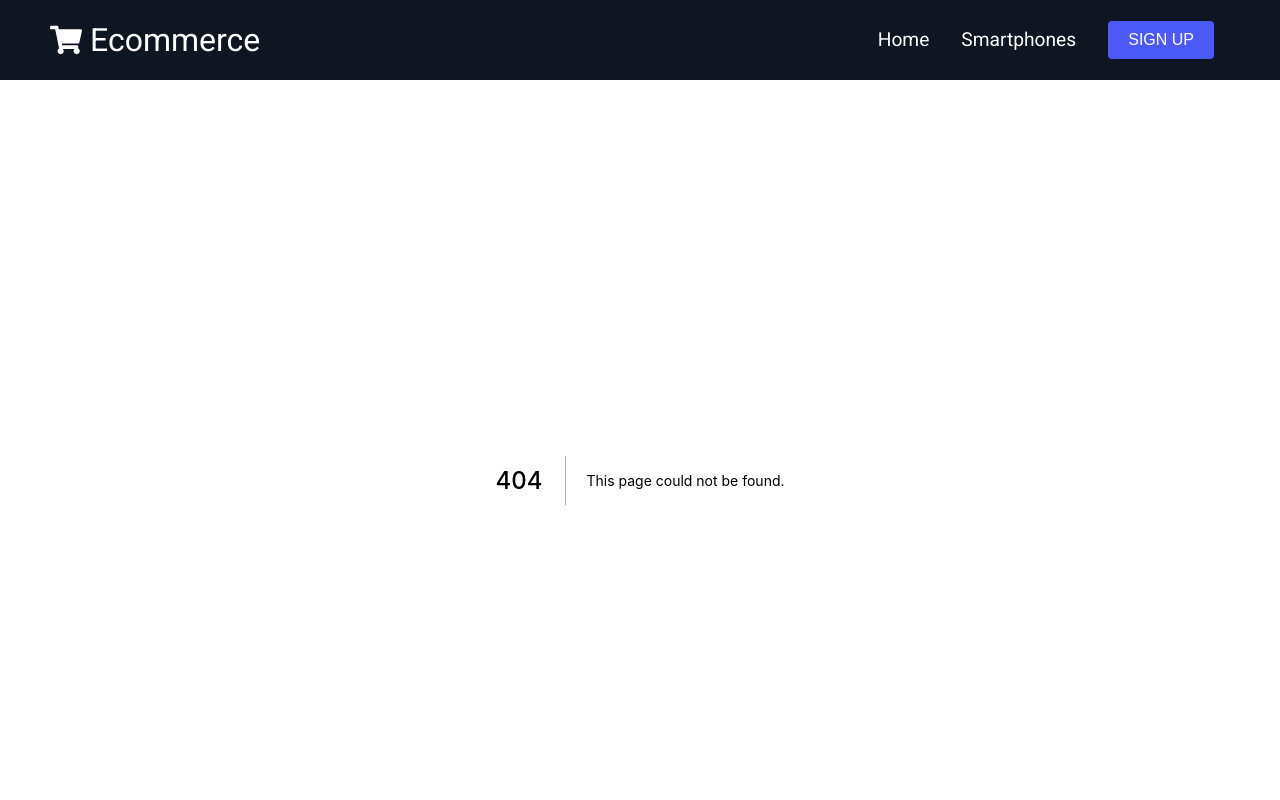
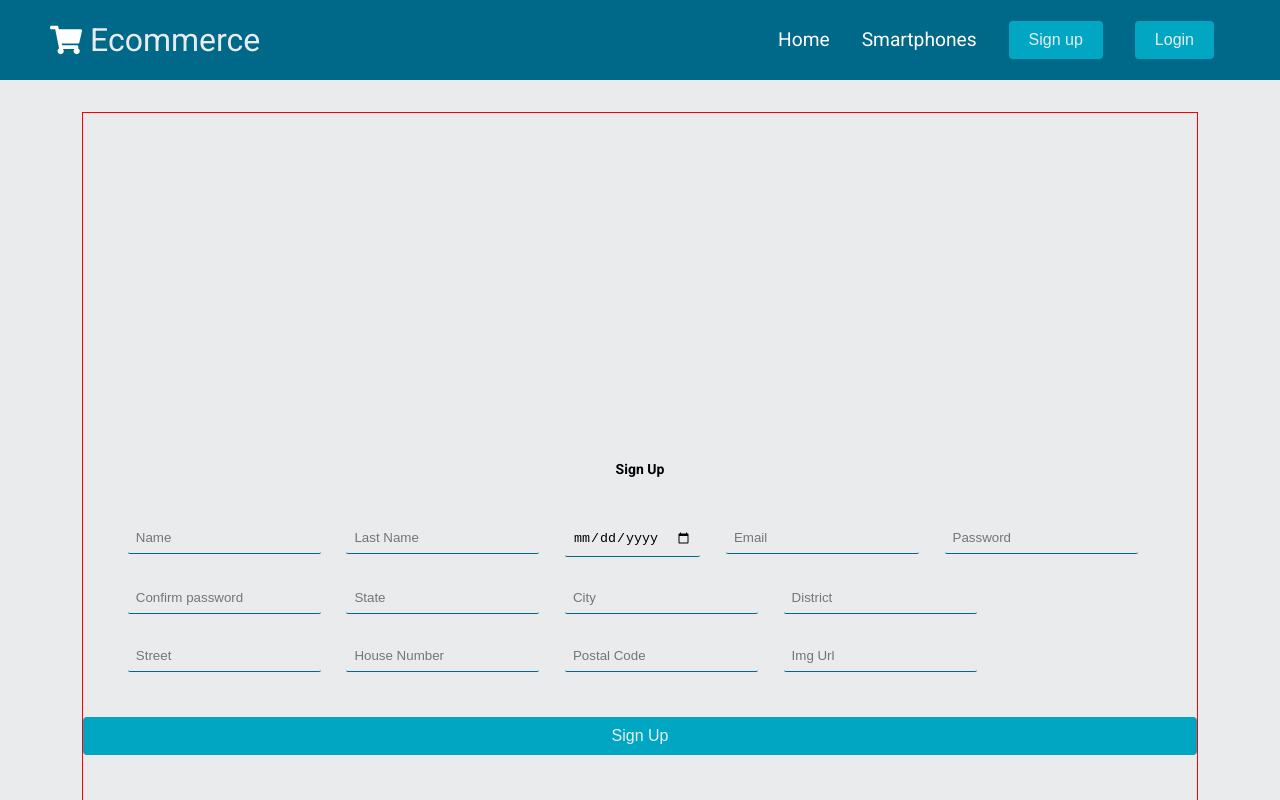
Before and after one commit to wenked/ecommerce-frontend, a Next.js app: page /signup in a window 1280 px wide. Before the commit this address had no page. Shown: the top 800 px of the page. Built offline with nearby package versions, Linux system fonts and the light colour scheme.

Commit message:
sign up page

```diff
--- a/components/layout/NavBar/index.tsx
+++ b/components/layout/NavBar/index.tsx
@@ -66,14 +66,31 @@ const NavBar: React.FC = () => {
 								{button ? (
 									<Link href='/signup' passHref>
 										<NavBtnLink>
-											<Button primary>SIGN UP</Button>
+											<Button primary>Sign up</Button>
 										</NavBtnLink>
 									</Link>
 								) : (
 									<Link href='/signup' passHref>
 										<NavBtnLink>
 											<Button primary fontBig>
-												SIGN UP
+												Sign up
+											</Button>
+										</NavBtnLink>
+									</Link>
+								)}
+							</NavItemBtn>
+							<NavItemBtn>
+								{button ? (
+									<Link href='/login' passHref>
+										<NavBtnLink>
+											<Button primary>Login</Button>
+										</NavBtnLink>
+									</Link>
+								) : (
+									<Link href='/login' passHref>
+										<NavBtnLink>
+											<Button primary fontBig>
+												Login
 											</Button>
 										</NavBtnLink>
 									</Link>
--- a/components/layout/NavBar/styles.ts
+++ b/components/layout/NavBar/styles.ts
@@ -8,7 +8,8 @@ interface NavMenuProps {
 }
 
 export const Nav = styled.nav`
-	background: #101522;
+	background: #006989;
+	color: #eaebed;
 	height: 80px;
 	display: flex;
 	justify-content: center;
@@ -23,10 +24,11 @@ export const NavBarContainer = styled(Container)`
 	display: flex;
 	justify-content: space-between;
 	height: 80px;
+	max-width: 100%;
 `;
 
 export const NavLogo = styled.a`
-	color: #fff;
+	color: #eaebed;
 	justify-self: flex-start;
 	cursor: pointer;
 	text-decoration: none;
@@ -69,7 +71,7 @@ export const NavMenu = styled.ul<NavMenuProps>`
 		left: ${({ click }) => (click ? 0 : '-100%')};
 		opacity: 1;
 		transition: all 0.5s ease;
-		background: #101522;
+		background: #006989;
 	}
 `;
 
@@ -78,7 +80,7 @@ export const NavItem = styled.li`
 	border-bottom: 2px solid transparent;
 
 	&:hover {
-		border-bottom: 2px solid #4b59f7;
+		border-bottom: 2px solid #01a7c2;
 	}
 
 	@media (max-width: 960px) {
@@ -97,6 +99,9 @@ export const NavLinks = styled.a`
 	text-decoration: none;
 	padding: 0.5rem 1rem;
 	height: 100%;
+	&:hover {
+		color: #a3bac3;
+	}
 
 	@media (max-width: 960px) {
 		text-align: center;
@@ -105,7 +110,7 @@ export const NavLinks = styled.a`
 		display: table;
 
 		&:hover {
-			color: #4b59f7;
+			color: #a3bac3;
 			transition: all 0.3s ease;
 		}
 	}
--- /dev/null
+++ b/pages/signup/index.tsx
@@ -0,0 +1,93 @@
+import { Button, Container } from '@styles/global';
+import React, { useState } from 'react';
+import {
+	ButtonContainer,
+	Form,
+	Input,
+	InputsContainer,
+	Label,
+	RegisterBox,
+} from './styles';
+
+const SingUp: React.FC = () => {
+	const [name, setName] = useState('');
+	const [lastname, setLastName] = useState('');
+	const [borndate, setBornDate] = useState('');
+	const [email, setEmail] = useState('');
+	const [password, setPassword] = useState('');
+	const [state, setState] = useState('');
+	const [city, setCity] = useState('');
+	const [district, setDistrict] = useState('');
+	const [street, setStreet] = useState('');
+	const [housenumber, setHouseNumber] = useState<number>();
+	const [postalcode, setPostalCode] = useState<number>();
+	const [imgurl, setImgUrl] = useState('');
+	const [checkPasssword, setCheckPasssword] = useState('');
+
+	return (
+		<Container>
+			<RegisterBox>
+				<Form>
+					<Label>Sign Up</Label>
+					<InputsContainer>
+						<Input required type='text' value={name} placeholder='Name' />
+						<Input
+							required
+							type='text'
+							value={lastname}
+							placeholder='Last Name'
+						/>
+						<Input
+							required
+							type='date'
+							value={borndate}
+							placeholder='Born Date'
+						/>
+						<Input required type='text' value={email} placeholder='Email' />
+						<Input
+							required
+							type='password'
+							value={password}
+							placeholder='Password'
+						/>
+						<Input
+							required
+							type='password'
+							value={checkPasssword}
+							placeholder='Confirm password'
+						/>
+						<Input required type='text' value={state} placeholder='State' />
+						<Input required type='text' value={city} placeholder='City' />
+						<Input
+							required
+							type='text'
+							value={district}
+							placeholder='District'
+						/>
+						<Input required type='text' value={street} placeholder='Street' />
+						<Input
+							required
+							type='number'
+							value={housenumber}
+							placeholder='House Number'
+						/>
+						<Input
+							required
+							type='number'
+							value={postalcode}
+							placeholder='Postal Code'
+						/>
+						<Input required type='text' value={imgurl} placeholder='Img Url' />
+					</InputsContainer>
+					<ButtonContainer>
+						<Button type='submit' primary>
+							Sign Up
+						</Button>
+					</ButtonContainer>
+				</Form>
+			</RegisterBox>
+		</Container>
+	);
+};
+
+export default SingUp;
--- /dev/null
+++ b/pages/signup/styles.ts
@@ -0,0 +1,52 @@
+import styled from 'styled-components';
+
+export const RegisterBox = styled.div`
+	display: flex;
+	justify-content: center;
+	align-items: center;
+	border: 1px solid black;
+	height: 60rem;
+	flex-direction: column;
+	flex: 1;
+	overflow: hidden;
+	margin: 2rem;
+	@media (min-width: 960px) {
+		height: 60rem;
+		border: 1px solid red;
+		flex-direction: row;
+	}
+`;
+
+export const Form = styled.form``;
+
+export const Input = styled.input`
+	margin: 0.8rem;
+	padding: 0.5rem;
+	border: 0;
+	background: transparent;
+	border-bottom: 1px solid #006989;
+	border-radius: 2px;
+
+	&:focus {
+		outline: none;
+		border-bottom: 2px solid #006989;
+		padding-bottom: 6px;
+	}
+`;
+
+export const Label = styled.label`
+	display: flex;
+	justify-content: center;
+	align-items: center;
+	font-weight: 600;
+	margin: 2rem;
+`;
+
+export const InputsContainer = styled.div`
+	margin: 2rem;
+`;
+
+export const ButtonContainer = styled.div`
+	display: flex;
+	justify-content: center;
+`;
--- a/styles/global.ts
+++ b/styles/global.ts
@@ -14,9 +14,9 @@ export default createGlobalStyle`
  }
 
  body {
-   background: #232528;
+   background: #EAEBED;
    font-size: 14px;
-   color:#eaf6ff;
+   color:black;
    font-family:'Roboto',sans-serif
  }
 
@@ -39,10 +39,10 @@ export const Container = styled.div`
 
 export const Button = styled.button<ButtonProps>`
 	border-radius: 4px;
-	background: ${({ primary }) => (primary ? '#4B59F7' : '#0467FB')};
+	background: ${({ primary }) => (primary ? '#01A7C2' : '#EAEBED')};
 	white-space: nowrap;
 	padding: ${({ big }) => (big ? '12px 64px' : '10px 20px')};
-	color: #fff;
+	color: #eaebed;
 	font-size: ${({ fontBig }) => (fontBig ? '20px' : '16px')};
 	outline: none;
 	border: none;
@@ -50,8 +50,8 @@ export const Button = styled.button<ButtonProps>`
 
 	&:hover {
 		transition: all 0.3s ease-out;
-		background: #fff;
-		background: ${({ primary }) => (primary ? '#0467FB' : '#4B59F7')};
+		color: #01a7c2;
+		background: ${({ primary }) => (primary ? '#EAEBED' : '#01A7C2')};
 	}
 
 	@media (min-width: 960px) {
```
